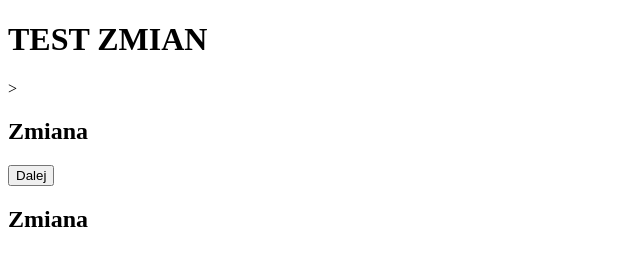
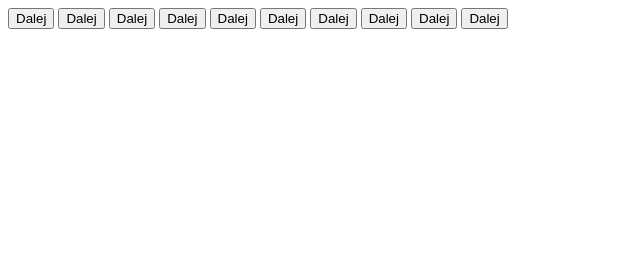
Before and after one commit to Dominik3312/Projekt, a plain HTML site: page index.html in a window 1280 px wide. Shown: the whole page, without its empty margins (0-640 px from the left). Drawn offline with Linux system fonts and the light colour scheme.

Commit message:
nowa funnkcjinalnosc

```diff
--- a/index.html
+++ b/index.html
@@ -4,10 +4,18 @@
 	<title>Pierwsza Strona</title>
 </head>
 <body>
-	<h1>TEST ZMIAN</h1>>
-	<h2>Zmiana</h2>
 	<button>Dalej</button>
-	<h2>Zmiana</h2>
+	<button>Dalej</button>
+	<button>Dalej</button>
+	<button>Dalej</button>
+	<button>Dalej</button>
+	<button>Dalej</button>
+	<button>Dalej</button>
+	<button>Dalej</button>
+	<button>Dalej</button>
+	<button>Dalej</button>
+
+
 
 </body>
 </html>
```
